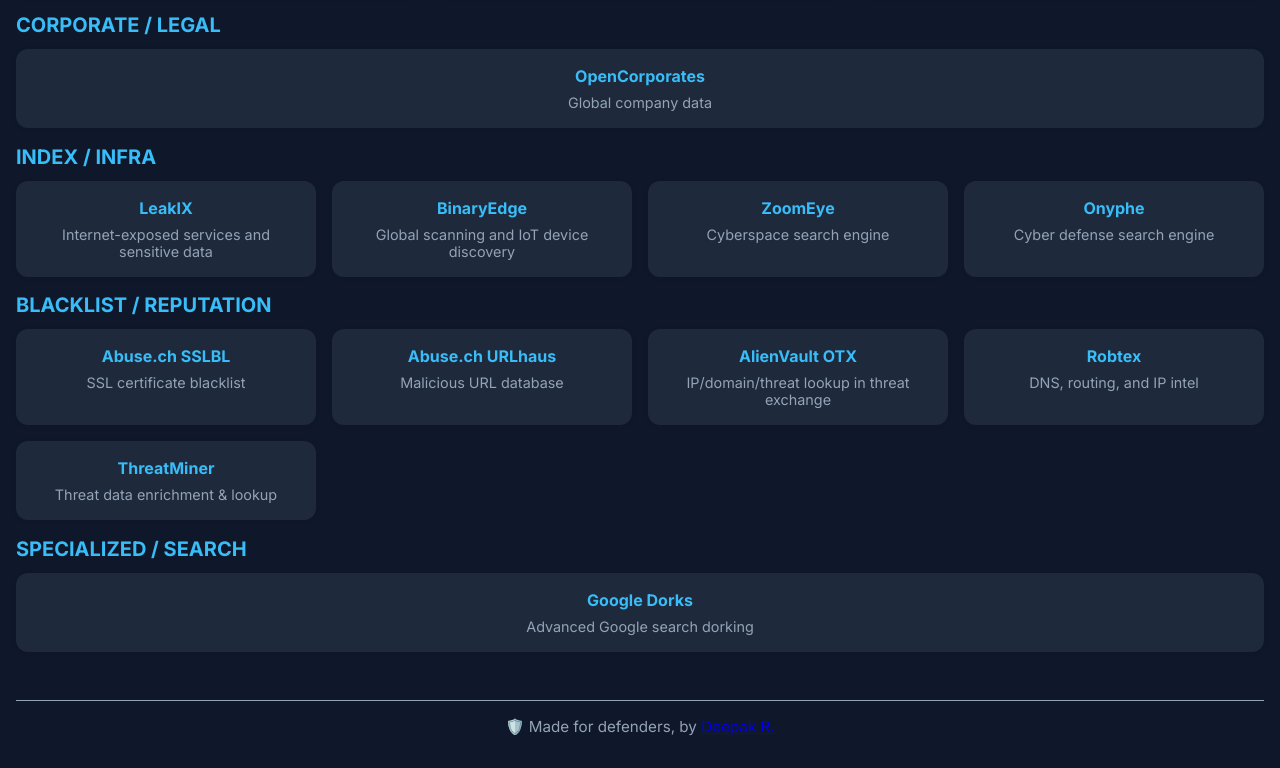
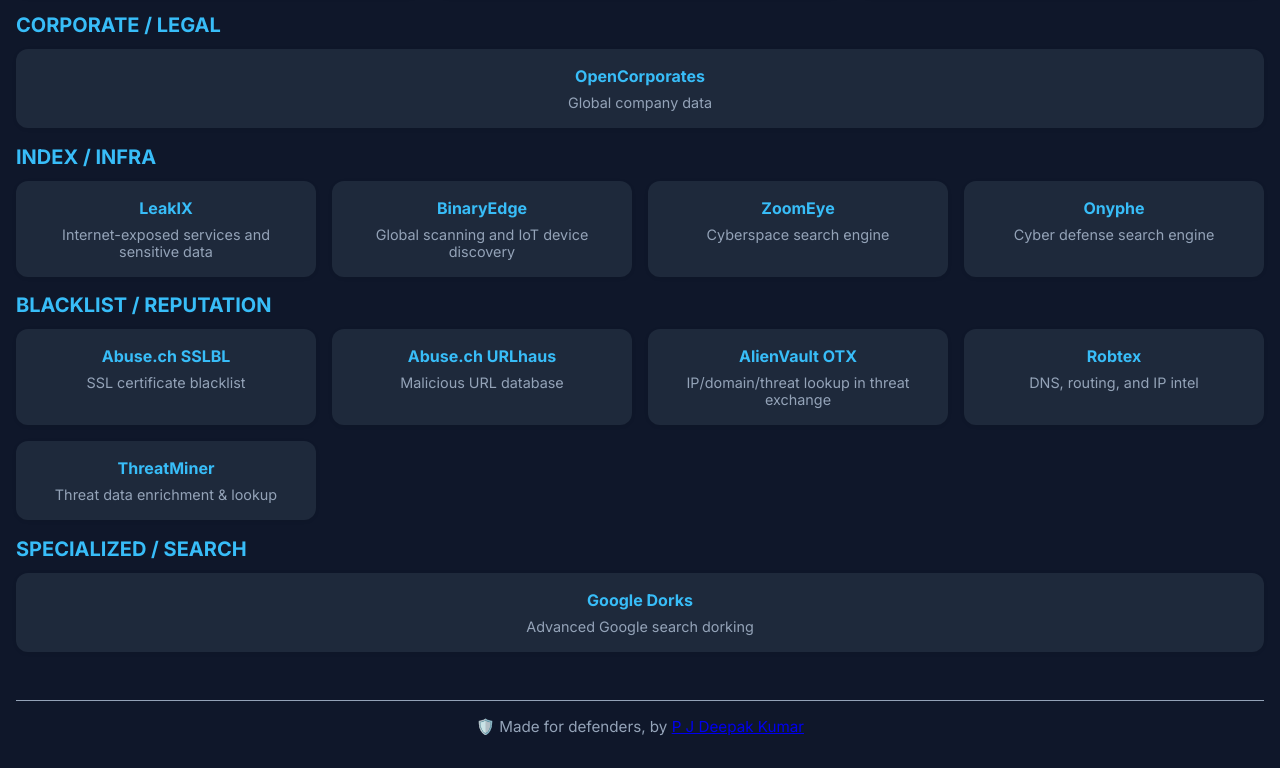
Before and after one commit to Deepak25R/osint-dashboard, a plain HTML site: page index.html in a window 1280 px wide. Shown: the part 1385-2153 px from the top of the page. Drawn offline with Linux system fonts and the light colour scheme.

Commit message:
index.html

```diff
--- a/index.html
+++ b/index.html
@@ -98,7 +98,7 @@
 
     <footer class="footer">
       🛡️ Made for defenders, by
-      <a href="https://www.linkedin.com/in/deepak25r/" target="_blank">Deepak R.</a>
+      <a href="https://www.linkedin.com/in/deepak25r/" target="_blank">P J Deepak Kumar</a>
     </footer>
   </body>
 </html>
```
